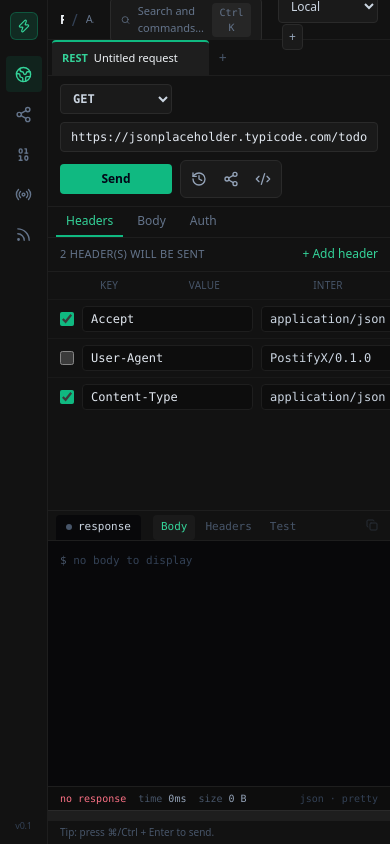
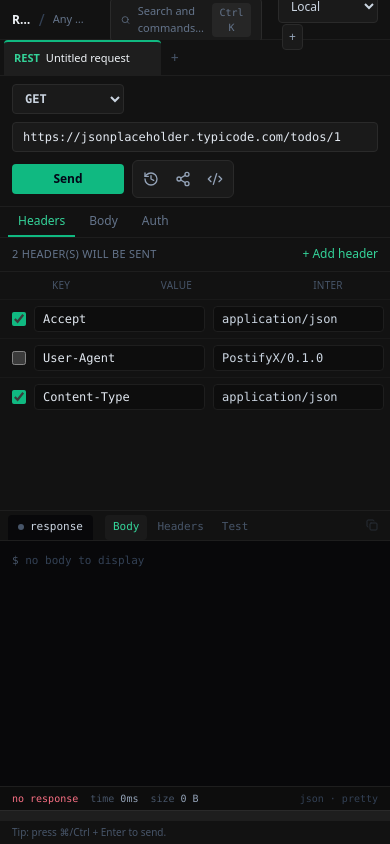
Before and after one commit to S4-coder/postifyx, a Next.js app: page /app in a window 390 px wide. Built offline with nearby package versions, Linux system fonts and the light colour scheme.

Commit message:
Hide activity rail on small screens

```diff
--- a/src/app/app/page.jsx
+++ b/src/app/app/page.jsx
@@ -284,9 +284,9 @@ export default function WorkspacePage() {
   );
 
   return (
-    <div className="flex h-screen w-full overflow-hidden bg-[#0d0d0d] text-slate-300">
+    <div className="flex h-dvh w-full overflow-hidden bg-[#0d0d0d] text-slate-300">
       {/* ── Activity rail ─────────────────────────────────────────────── */}
-      <aside className="flex w-12 shrink-0 flex-col items-center justify-between border-r border-[#1e1e1e] bg-[#121212] py-3">
+      <aside className="hidden w-12 shrink-0 flex-col items-center justify-between border-r border-[#1e1e1e] bg-[#121212] py-3 sm:flex">
         <div className="flex flex-col items-center gap-4">
           <span
             className="flex h-7 w-7 items-center justify-center rounded-md border border-emerald-500/30 bg-emerald-500/15 text-emerald-400"
```
